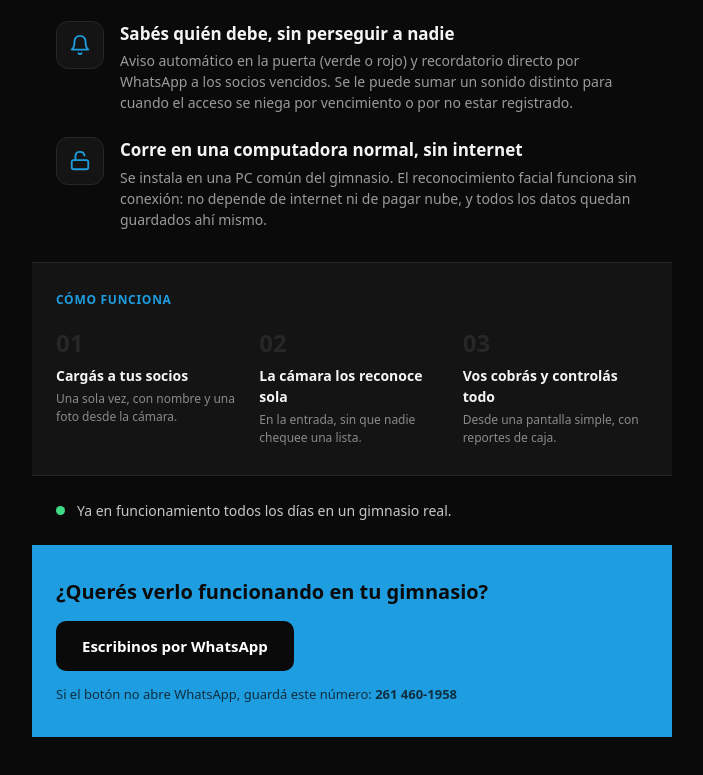
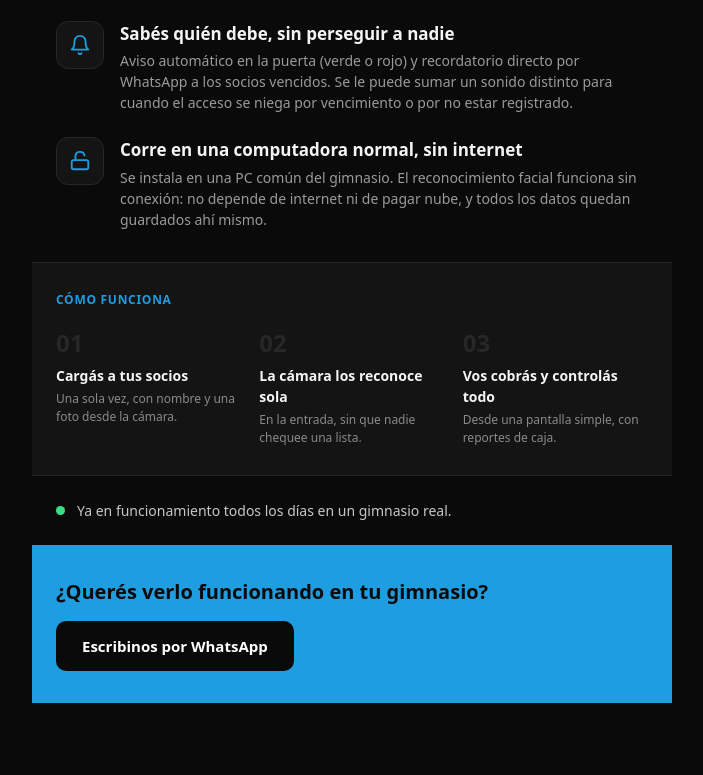
Before and after one commit to giselladcaballero-cpu/control-acceso-facial-volante, a plain HTML site: page index.html in a window 1280 px wide. Shown: the part 401-1176 px from the top of the page, without its empty margins (288-991 px from the left). After the commit the page ends 1144 px from the top, so only its background shows below. Drawn offline with Linux system fonts and the light colour scheme.

Commit message:
quitar aviso de respaldo del boton de WhatsApp

```diff
--- a/index.html
+++ b/index.html
@@ -84,7 +84,6 @@
   <div class="cta">
     <div class="q">¿Querés verlo funcionando en tu gimnasio?</div>
     <a class="btn" href="https://wa.me/5492614601958">Escribinos por WhatsApp</a>
-    <div class="num">Si el botón no abre WhatsApp, guardá este número: <strong>261 460-1958</strong></div>
   </div>
 </main>
 </body>
```
